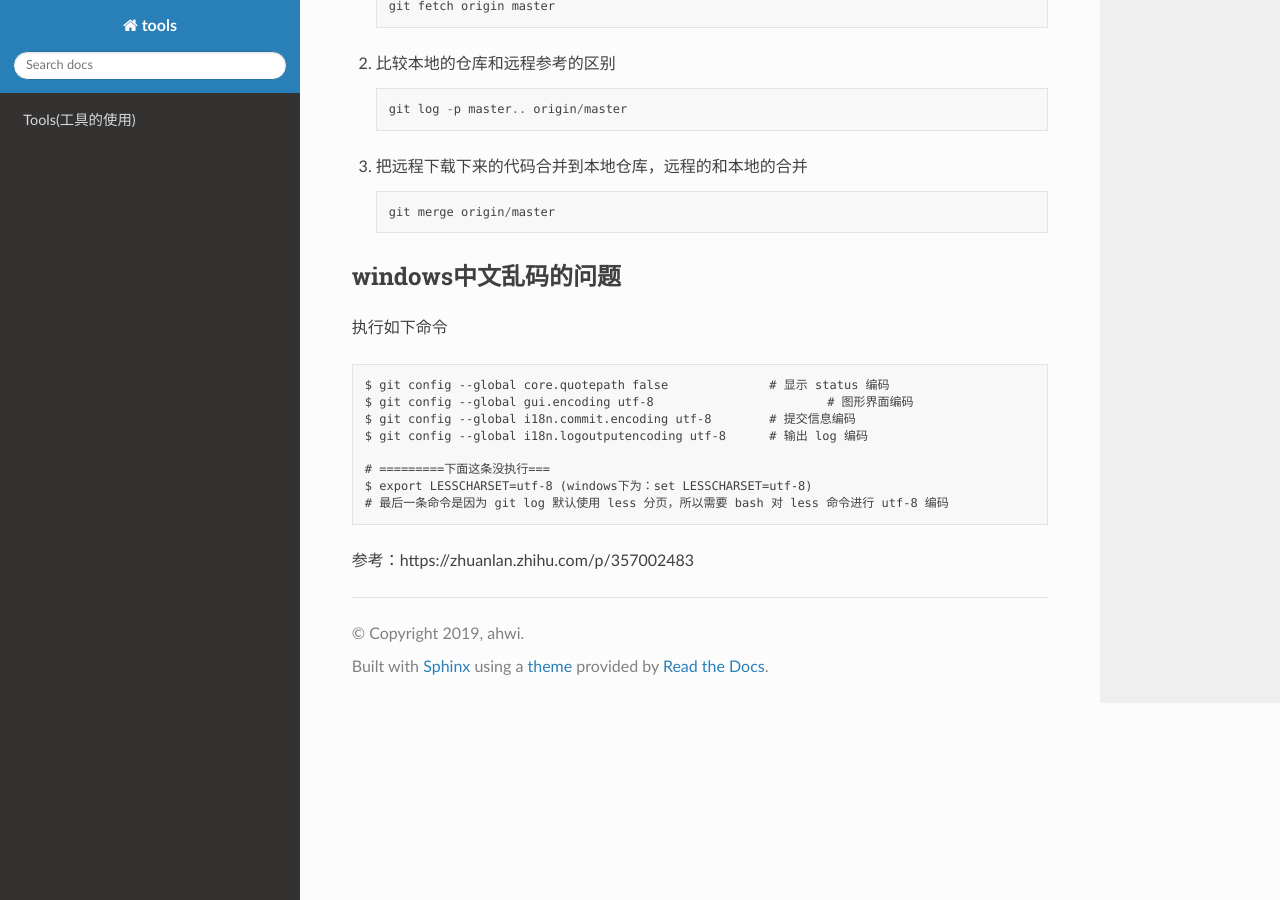
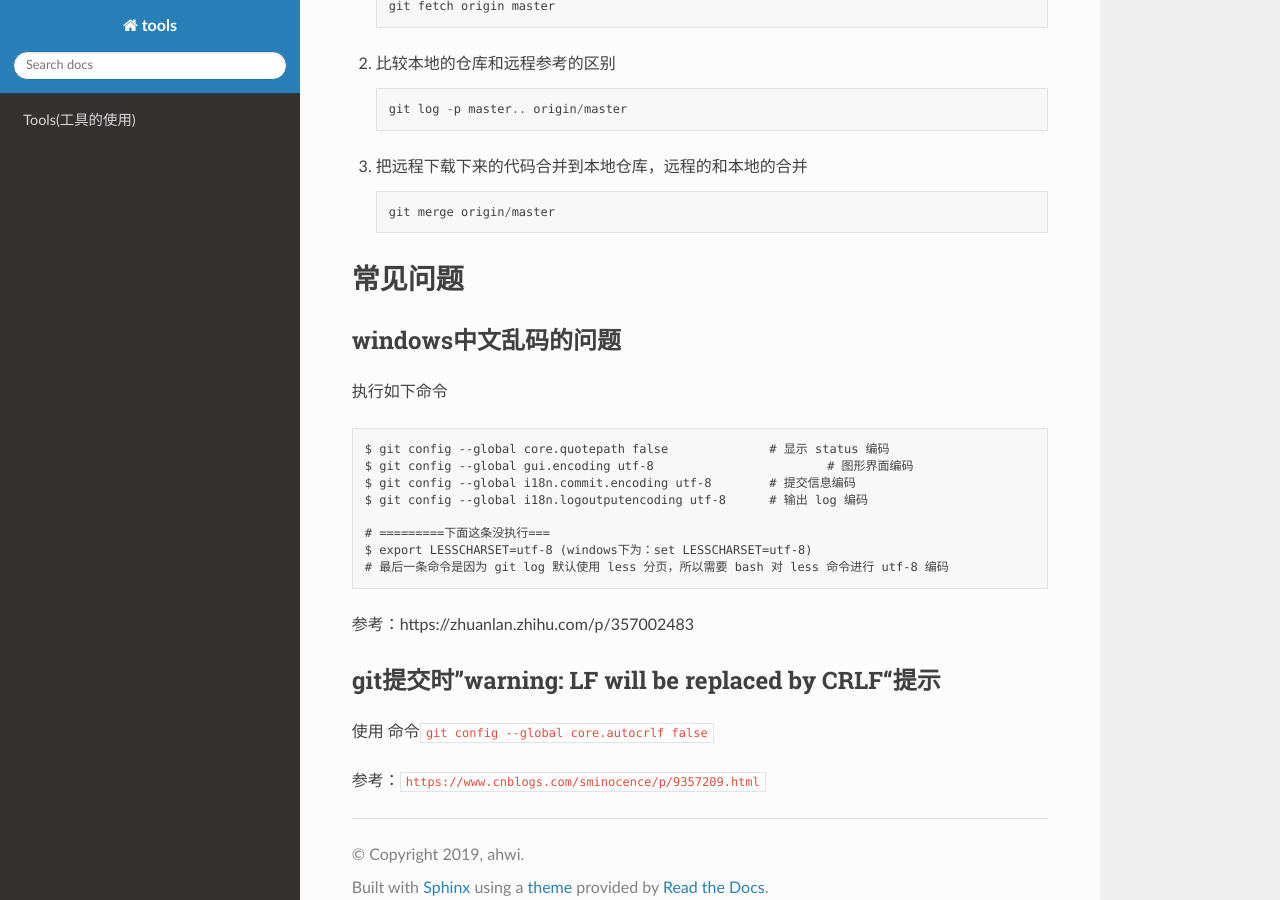
Before and after one commit to ahwi/Tools, a Sphinx documentation site: the page built from source/git/git.md, in a window 1280 px wide and 900 px high, scrolled down 8380 px. Built offline with Sphinx 7.4.7 and the Read the Docs theme 2.0.0, drawn with Linux system fonts in a browser that asks for light colours.

Commit message:
1. 添加常见问题处理

````diff
--- a/source/git/git.md
+++ b/source/git/git.md
@@ -362,6 +362,7 @@ git pull usb master   //完成代码同步
    git merge origin/master
    ```
 
+## 常见问题
 ### windows中文乱码的问题
 
 执行如下命令
@@ -378,3 +379,9 @@ $ export LESSCHARSET=utf-8 (windows下为：set LESSCHARSET=utf-8)
 ```
 
 参考：https://zhuanlan.zhihu.com/p/357002483
+
+### git提交时”warning: LF will be replaced by CRLF“提示
+
+使用 命令`git config --global core.autocrlf false`
+
+参考：`https://www.cnblogs.com/sminocence/p/9357209.html`
````
